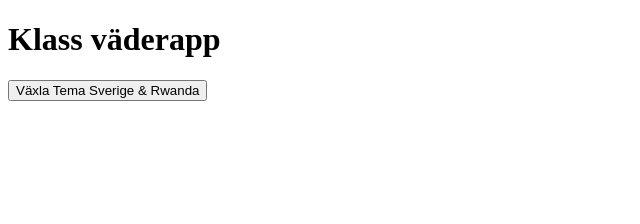
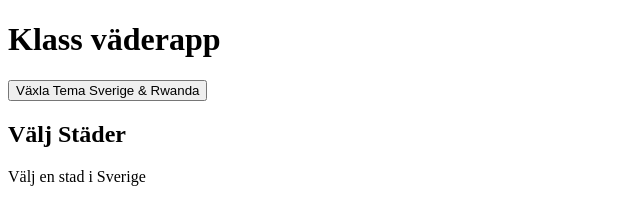
Before and after one commit to WilliamSkogh/hemsida-grupp, a plain HTML site: page index.html in a window 1280 px wide. Shown: the whole page, without its empty margins (0-640 px from the left). Drawn offline with Linux system fonts and the light colour scheme.

Commit message:
Lagt till en rubrik samt val för stad i Sverige

```diff
--- a/index.html
+++ b/index.html
@@ -15,6 +15,10 @@
 
     <main>
         <section id="valjastad"></section>
+        <h2>Välj Städer</h2>
+        <div class="valja-stad">
+            <label for="sverigeStad">Välj en stad i Sverige</label>
+        </div>
     </main>
     <script src="script.js"></script>
 </body>
```
